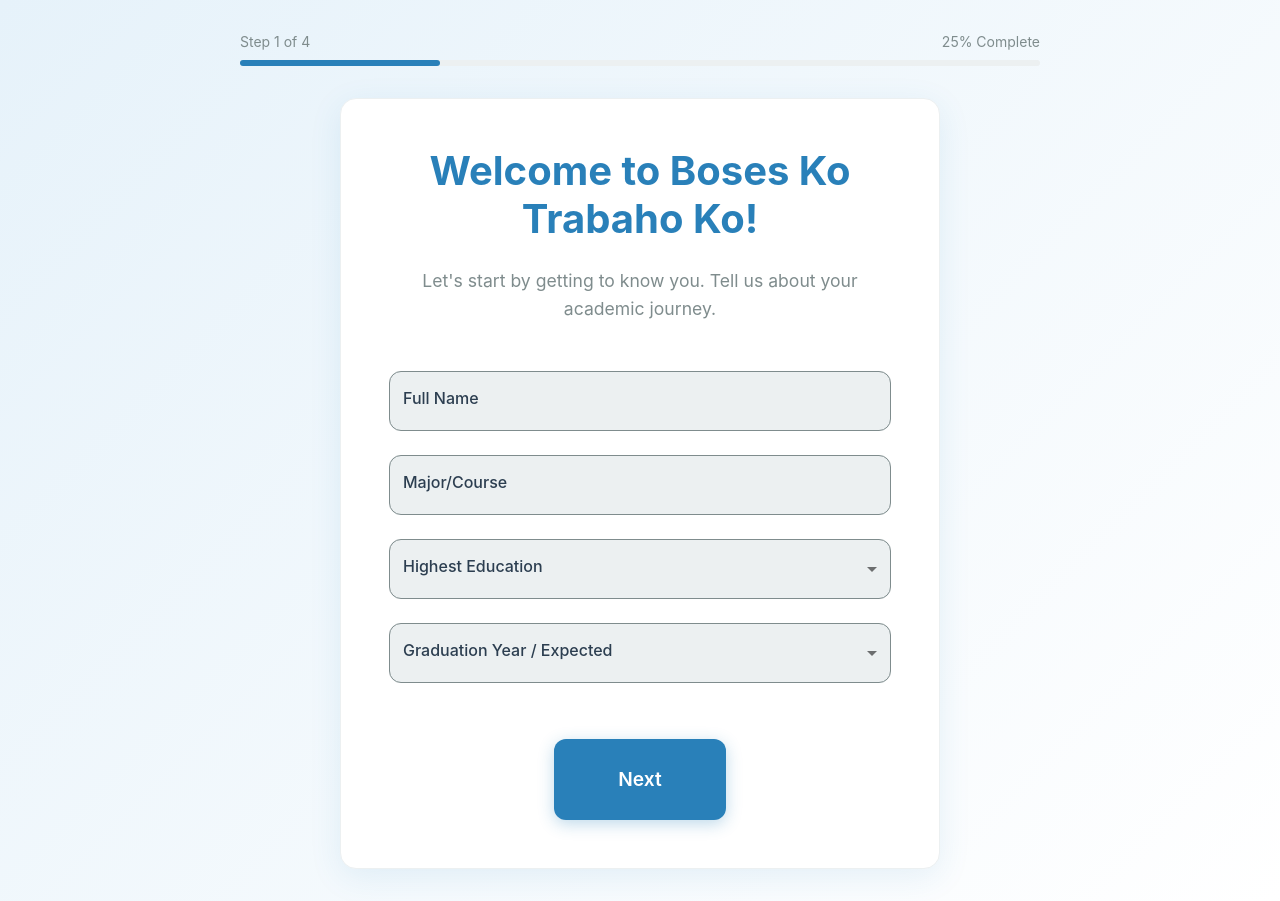
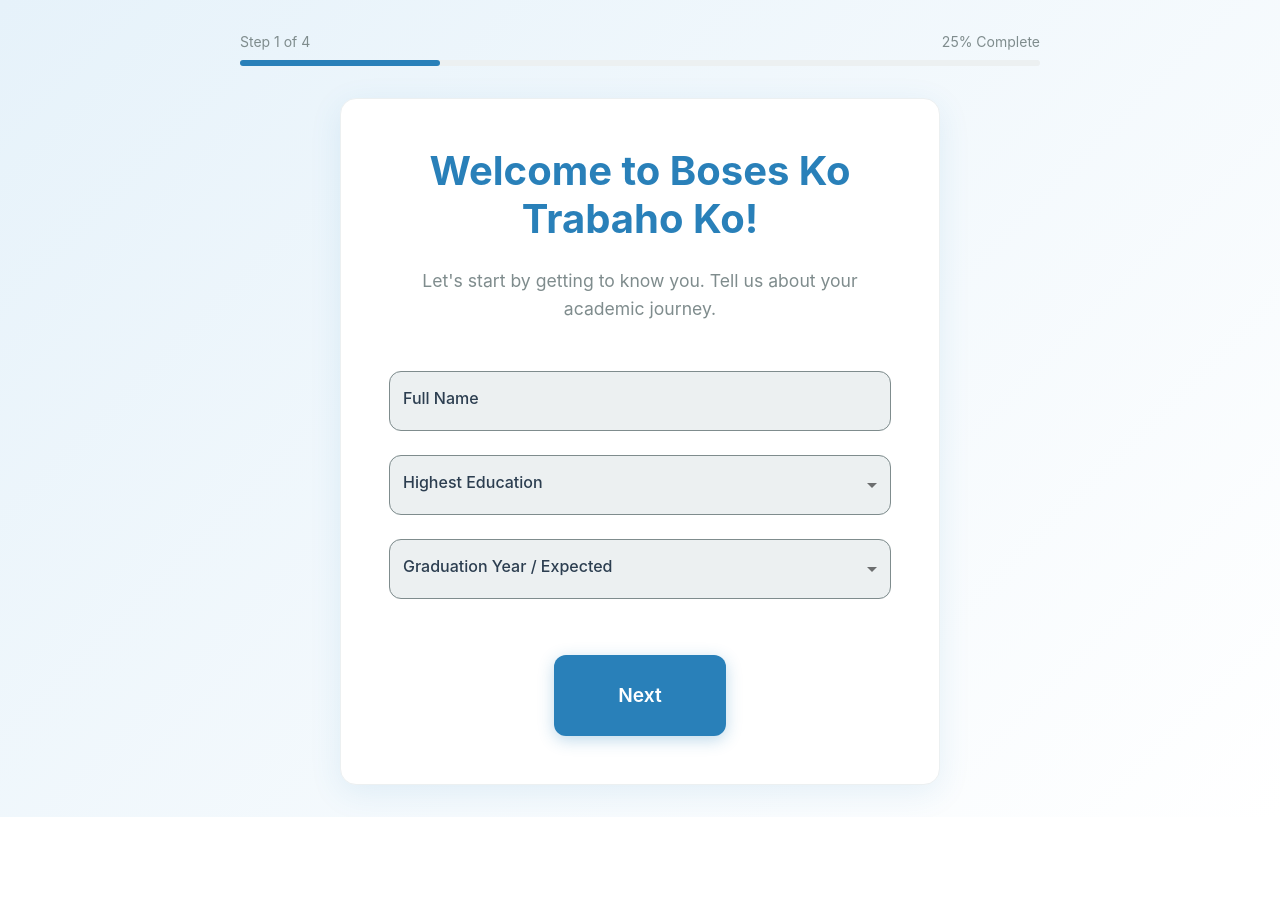
Before and after one commit to Aspectzxcc/BosesKoTrabahoKo, a React (Vite) app in the folder client/: page /onboarding/welcome in a window 1280 px wide. After the commit the page ends 817 px from the top, so only its background shows below. Built offline with nearby package versions, Linux system fonts and the light colour scheme.

Commit message:
onboarding welcome frontend changes

```diff
--- a/client/src/components/OnboardingWelcome.jsx
+++ b/client/src/components/OnboardingWelcome.jsx
@@ -29,7 +29,6 @@ const OnboardingWelcome = () => {
   const educationLevels = [
     'High School',
     'Vocational/Technical Certificate',
-    'Associate Degree',
     'Bachelor\'s Degree',
     'Master\'s Degree',
     'Doctoral Degree'
@@ -53,6 +52,27 @@ const OnboardingWelcome = () => {
         [field]: ''
       }));
     }
+
+    // Clear major/course field if education level doesn't require it
+    if (field === 'highestEducation') {
+      const requiresMajor = ['Bachelor\'s Degree', 'Master\'s Degree', 'Doctoral Degree'].includes(value);
+      if (!requiresMajor) {
+        setFormData(prev => ({
+          ...prev,
+          majorCourse: ''
+        }));
+        // Clear any major/course errors
+        setErrors(prev => ({
+          ...prev,
+          majorCourse: ''
+        }));
+      }
+    }
+  };
+
+  // Helper function to determine if major field should be shown
+  const shouldShowMajorField = () => {
+    return ['Bachelor\'s Degree', 'Master\'s Degree', 'Doctoral Degree'].includes(formData.highestEducation);
   };
 
   const validateForm = () => {
@@ -62,7 +82,9 @@ const OnboardingWelcome = () => {
       newErrors.fullName = 'Full name is required';
     }
 
-    if (!formData.majorCourse.trim()) {
+    // Only require major/course for Bachelor's degree and higher
+    const requiresMajor = ['Bachelor\'s Degree', 'Master\'s Degree', 'Doctoral Degree'].includes(formData.highestEducation);
+    if (requiresMajor && !formData.majorCourse.trim()) {
       newErrors.majorCourse = 'Major/Course is required';
     }
 
@@ -200,38 +222,6 @@ const OnboardingWelcome = () => {
               }}
             />
 
-            <TextField
-              fullWidth
-              label="Major/Course"
-              placeholder="e.g., Computer Science, Business Administration"
-              value={formData.majorCourse}
-              onChange={(e) => handleInputChange('majorCourse', e.target.value)}
-              error={!!errors.majorCourse}
-              helperText={errors.majorCourse}
-              sx={{
-                '& .MuiOutlinedInput-root': {
-                  backgroundColor: '#ecf0f1',
-                  borderRadius: '12px',
-                  height: '60px',
-                  '& fieldset': {
-                    borderColor: '#7f8c8d',
-                    borderWidth: 1
-                  },
-                  '&:hover fieldset': {
-                    borderColor: '#2980b9'
-                  },
-                  '&.Mui-focused fieldset': {
-                    borderColor: '#2980b9',
-                    borderWidth: 2
-                  }
-                },
-                '& .MuiInputLabel-root': {
-                  color: '#2c3e50',
-                  fontWeight: 500
-                }
-              }}
-            />
-
             <FormControl
               fullWidth
               error={!!errors.highestEducation}
@@ -279,6 +269,41 @@ const OnboardingWelcome = () => {
                 </Typography>
               )}
             </FormControl>
+
+            {/* Conditionally render Major/Course field */}
+            {shouldShowMajorField() && (
+              <TextField
+                fullWidth
+                label="Major/Course"
+                placeholder="e.g., Computer Science, Business Administration"
+                value={formData.majorCourse}
+                onChange={(e) => handleInputChange('majorCourse', e.target.value)}
+                error={!!errors.majorCourse}
+                helperText={errors.majorCourse}
+                sx={{
+                  '& .MuiOutlinedInput-root': {
+                    backgroundColor: '#ecf0f1',
+                    borderRadius: '12px',
+                    height: '60px',
+                    '& fieldset': {
+                      borderColor: '#7f8c8d',
+                      borderWidth: 1
+                    },
+                    '&:hover fieldset': {
+                      borderColor: '#2980b9'
+                    },
+                    '&.Mui-focused fieldset': {
+                      borderColor: '#2980b9',
+                      borderWidth: 2
+                    }
+                  },
+                  '& .MuiInputLabel-root': {
+                    color: '#2c3e50',
+                    fontWeight: 500
+                  }
+                }}
+              />
+            )}
 
             <FormControl
               fullWidth
```
